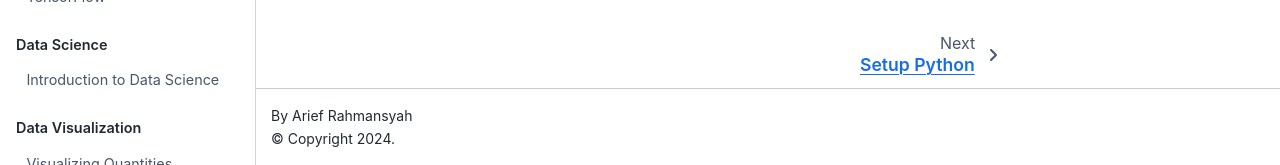
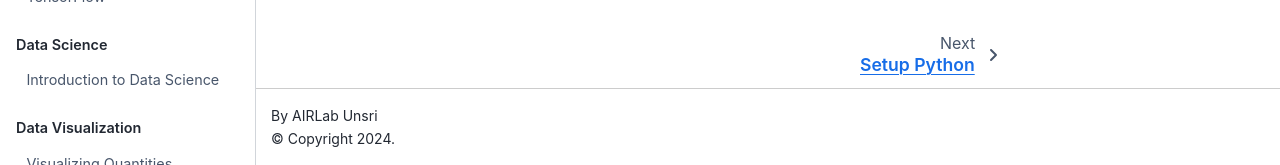
Before and after one commit to airlab-unsri/applied-python-training, a Jupyter Book: the page built from docs/intro.md, in a window 1280 px wide and 923 px high. Shown: the part 758-923 px from the top of the window. Built offline with Jupyter Book 1.0.4 settings and Sphinx 7.4.7 and the Sphinx Book theme 1.1.4, drawn with Linux system fonts in a browser that asks for light colours; pages that are not in the unit, such as notebooks, are missing from menus.

Commit message:
update author

```diff
--- a/docs/_config.yml
+++ b/docs/_config.yml
@@ -2,7 +2,7 @@
 # Learn more at https://jupyterbook.org/customize/config.html
 
 title: Applied Python Training
-author: Arief Rahmansyah
+author: AIRLab Unsri
 copyright: 2024
 logo: images/logo.png
 
```
